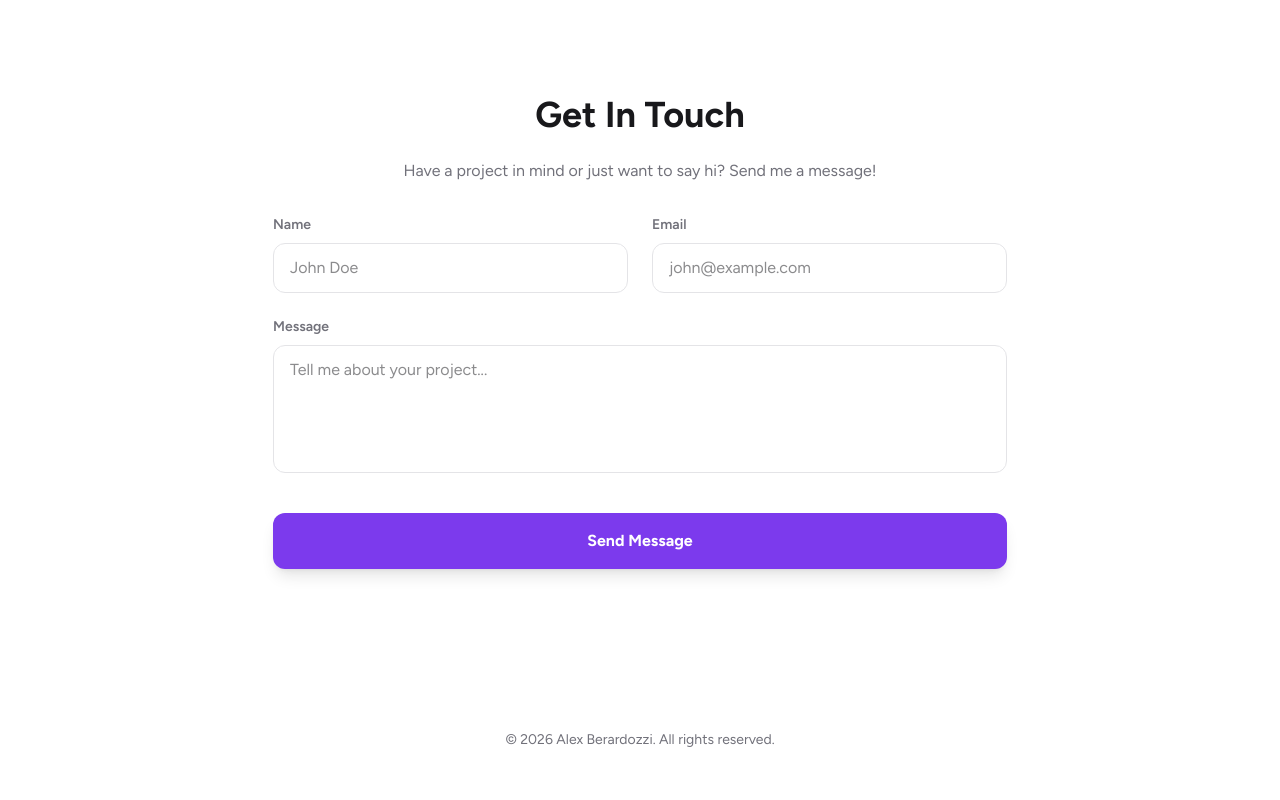
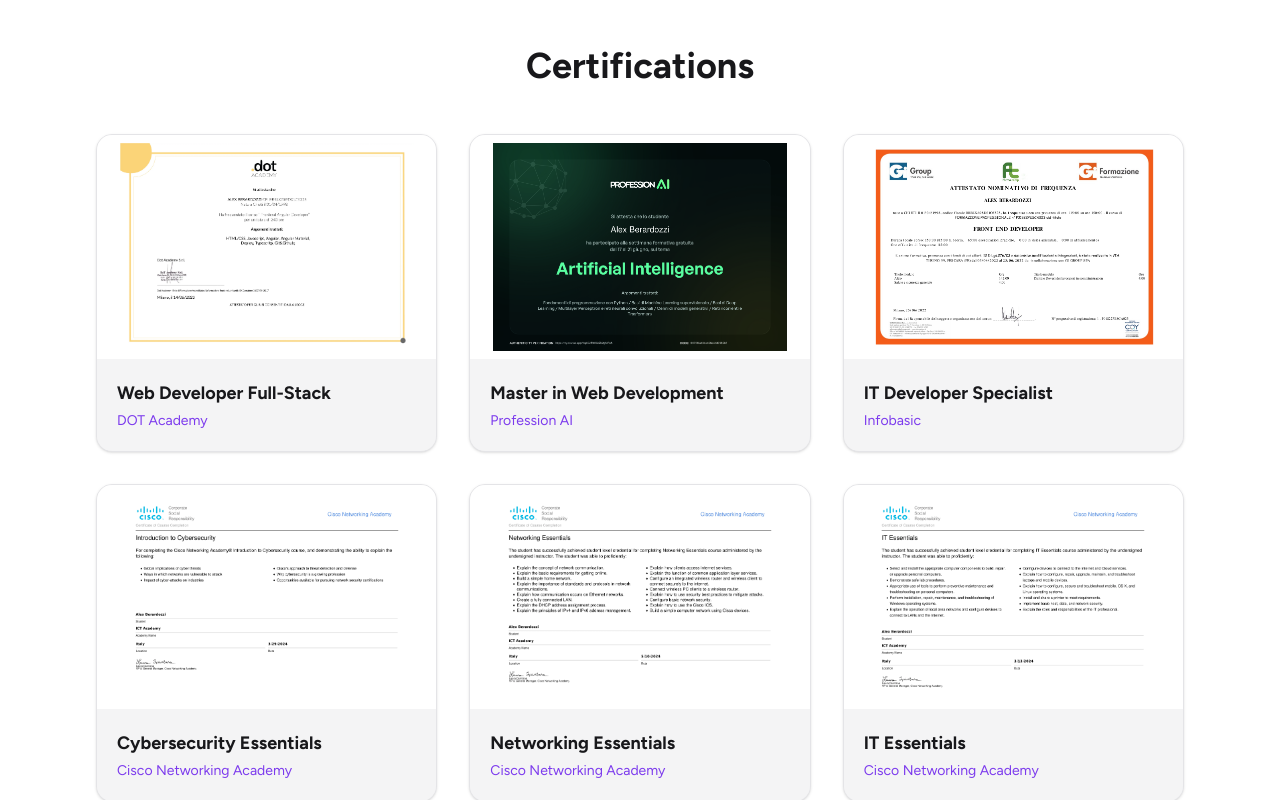
Before and after one commit to Alecs577/my-portfolio, a Next.js app: page / in a window 1280 px wide. Shown: the part 2880-3680 px from the top of the page. Built offline with nearby package versions, Linux system fonts and the light colour scheme.

Commit message:
feat(portfolio): add Certificates section with framer-motion lightbox

```diff
--- /dev/null
+++ b/app/components/Certificates.js
@@ -0,0 +1,103 @@
+"use client";
+
+import { useState } from "react";
+import { motion, AnimatePresence } from "motion/react";
+import Image from "next/image";
+import { certificates } from "../data/certificates";
+
+export default function Certificates() {
+  const [selectedCert, setSelectedCert] = useState(null);
+
+  // Function to handle clicking on the overlay or close button
+  const handleClose = () => setSelectedCert(null);
+
+  return (
+    <section id="certificates" className="py-20 px-8 max-w-6xl mx-auto">
+      <motion.div
+        initial={{ opacity: 0, y: 50 }}
+        whileInView={{ opacity: 1, y: 0 }}
+        viewport={{ once: true }}
+        transition={{ duration: 0.8 }}
+      >
+        <h2 className="text-4xl font-bold mb-12 text-center text-[var(--foreground)]">Certifications</h2>
+
+        <div className="grid grid-cols-1 sm:grid-cols-2 md:grid-cols-3 gap-8">
+          {certificates.map((cert, index) => (
+            <motion.div
+              key={index}
+              initial={{ opacity: 0, scale: 0.9 }}
+              whileInView={{ opacity: 1, scale: 1 }}
+              viewport={{ once: true }}
+              transition={{ delay: index * 0.1 }}
+              whileHover={{ scale: 1.03, y: -5, transition: { duration: 0.2 } }}
+              onClick={() => setSelectedCert(cert)}
+              className="group flex flex-col overflow-hidden bg-[var(--card-bg)] border border-[var(--card-border)] rounded-2xl shadow-sm cursor-pointer"
+            >
+              <div className="relative w-full h-56 bg-white dark:bg-zinc-800">
+                <Image
+                  src={cert.image}
+                  alt={cert.title}
+                  fill
+                  className="object-contain p-2"
+                  sizes="(max-width: 768px) 100vw, (max-width: 1200px) 50vw, 33vw"
+                />
+              </div>
+              <div className="p-5 flex flex-col flex-grow bg-[var(--card-bg)] z-10">
+                <h3 className="font-bold text-lg text-[var(--foreground)] mb-1">{cert.title}</h3>
+                <p className="font-medium text-sm text-[var(--primary)]">{cert.issuer}</p>
+              </div>
+            </motion.div>
+          ))}
+        </div>
+      </motion.div>
+
+      {/* Lightbox / Modal */}
+      <AnimatePresence>
+        {selectedCert && (
+          <motion.div
+            key="modal-backdrop"
+            initial={{ opacity: 0, backdropFilter: "blur(0px)" }}
+            animate={{ opacity: 1, backdropFilter: "blur(4px)" }}
+            exit={{ opacity: 0, backdropFilter: "blur(0px)" }}
+            transition={{ duration: 0.2 }}
+            onClick={handleClose}
+            className="fixed inset-0 z-50 flex items-center justify-center bg-black/80 p-4 cursor-pointer"
+          >
+            <motion.div
+              initial={{ opacity: 0, scale: 0.8, y: 20 }}
+              animate={{ opacity: 1, scale: 1, y: 0 }}
+              exit={{ opacity: 0, scale: 0.8, y: 20 }}
+              transition={{ type: "spring", stiffness: 300, damping: 25 }}
+              className="relative w-full max-w-4xl max-h-[90vh] flex flex-col items-center bg-[var(--card-bg)] rounded-3xl overflow-hidden shadow-2xl cursor-default"
+              onClick={(e) => e.stopPropagation()}
+            >
+              <button
+                onClick={handleClose}
+                className="absolute top-4 right-4 z-50 w-10 h-10 flex items-center justify-center rounded-full bg-black/50 text-white hover:bg-black/70 transition-colors"
+                aria-label="Close"
+              >
+                ✕
+              </button>
+
+              <div className="relative w-full h-[60vh] sm:h-[70vh] flex-shrink-0 bg-white dark:bg-zinc-900">
+                <Image
+                  src={selectedCert.image}
+                  alt={selectedCert.title}
+                  fill
+                  className="object-contain p-4"
+                  sizes="100vw"
+                  priority
+                />
+              </div>
+
+              <div className="w-full p-6 text-center border-t border-[var(--card-border)] bg-[var(--card-bg)] z-10">
+                <h3 className="font-bold text-2xl text-[var(--foreground)] mb-1">{selectedCert.title}</h3>
+                <p className="font-medium text-[var(--primary)]">{selectedCert.issuer}</p>
+              </div>
+            </motion.div>
+          </motion.div>
+        )}
+      </AnimatePresence>
+    </section>
+  );
+}
--- /dev/null
+++ b/app/data/certificates.js
@@ -0,0 +1,32 @@
+export const certificates = [
+  {
+    title: "Web Developer Full-Stack",
+    issuer: "DOT Academy",
+    image: "/certificates/dot-academy.webp"
+  },
+  {
+    title: "Master in Web Development",
+    issuer: "Profession AI",
+    image: "/certificates/professionai.webp"
+  },
+  {
+    title: "IT Developer Specialist",
+    issuer: "Infobasic",
+    image: "/certificates/infobasic.webp"
+  },
+  {
+    title: "Cybersecurity Essentials",
+    issuer: "Cisco Networking Academy",
+    image: "/certificates/cisco_cybersecurity.webp"
+  },
+  {
+    title: "Networking Essentials",
+    issuer: "Cisco Networking Academy",
+    image: "/certificates/cisco_netessentials.webp"
+  },
+  {
+    title: "IT Essentials",
+    issuer: "Cisco Networking Academy",
+    image: "/certificates/cisco_itessentials.webp"
+  }
+];
--- a/app/page.js
+++ b/app/page.js
@@ -5,6 +5,7 @@
 import Hero from "./components/Hero";
 import Skills from "./components/Skills";
 import Projects from "./components/Projects";
+import Certificates from "./components/Certificates";
 import Contact from "./components/Contact";
 
 export default function Home() {
@@ -19,6 +20,7 @@
       <Hero />
       <Skills />
       <Projects />
+      <Certificates />
       <Contact />
 
       <footer className="text-center py-8 text-[var(--secondary)] text-sm">
```
